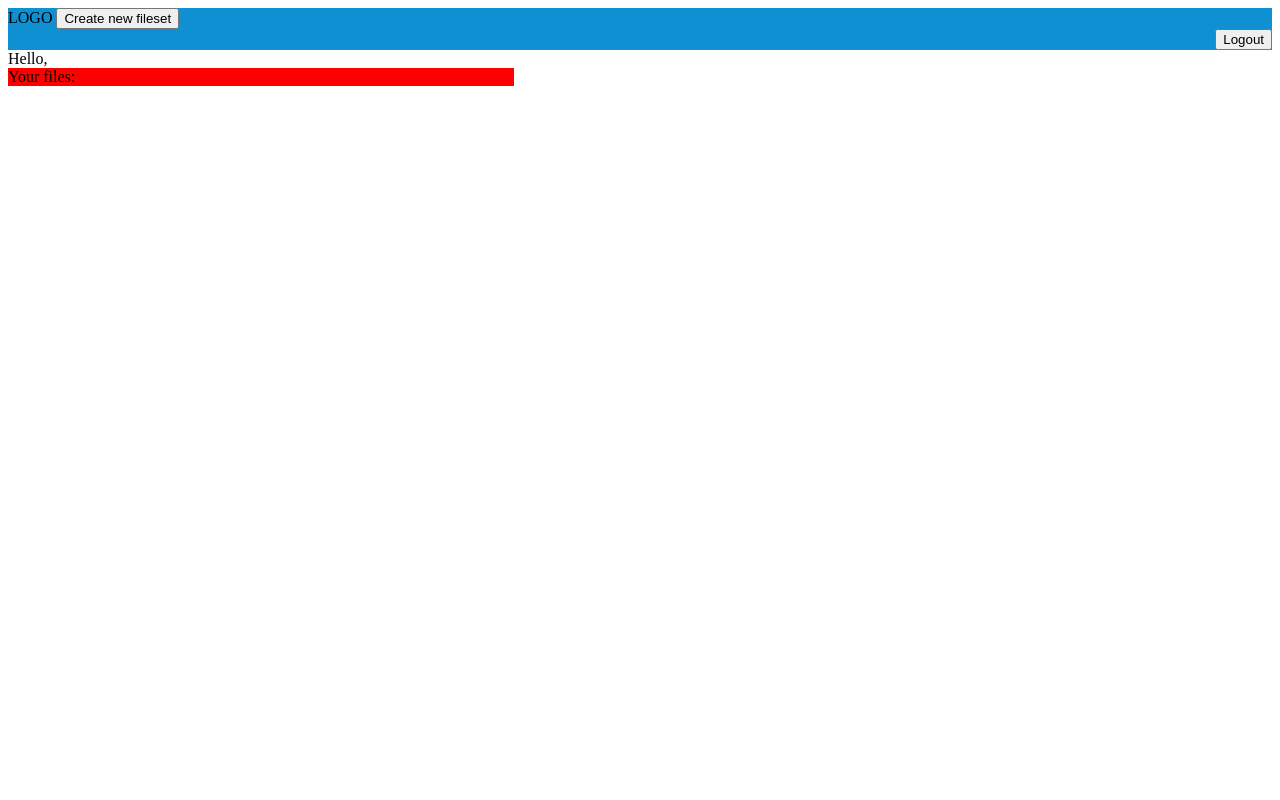
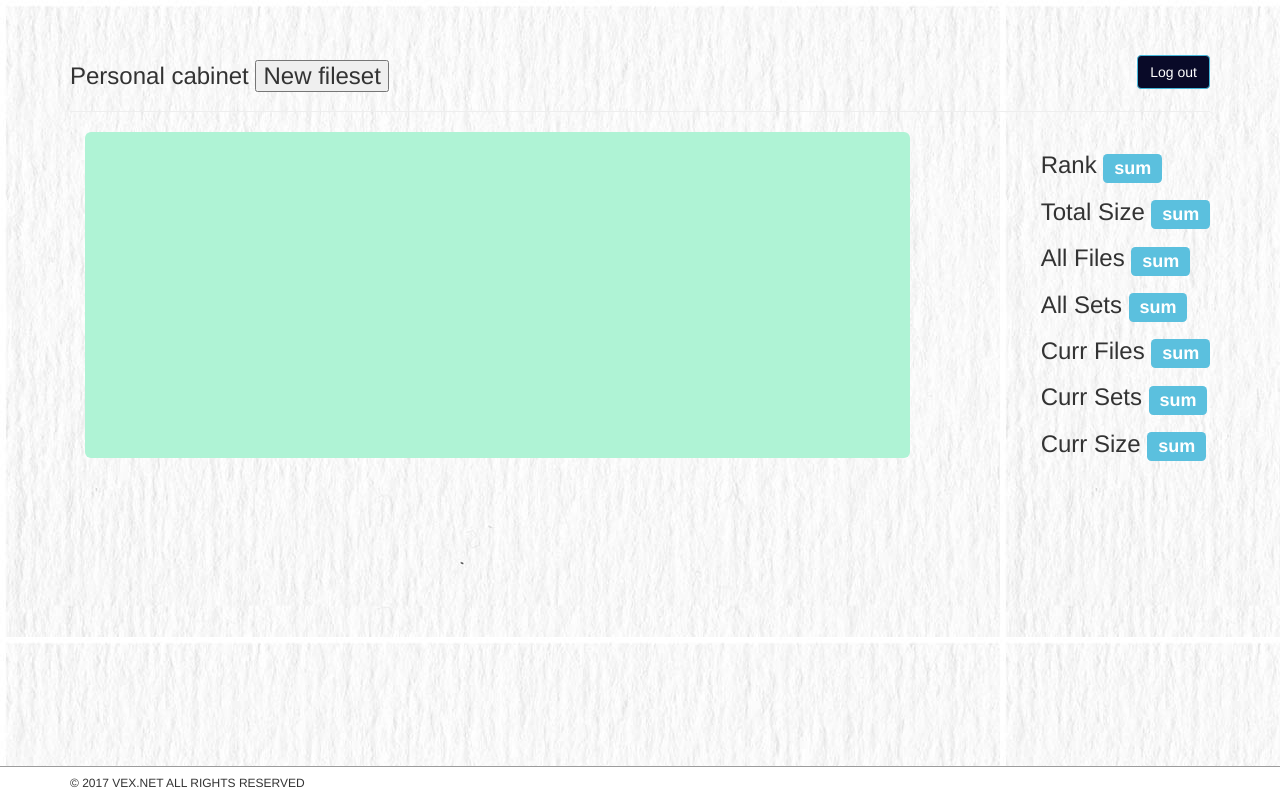
Before and after one commit to andriisalnikov/TechPractice2017, a Django app: template Task11/ex/templates/myprofile.html in a window 1280 px wide. Run offline with Django 3.2, Linux system fonts and the light colour scheme; the template is opened without the code that fills it, so the values that code supplies are empty.

Commit message:
Brand new profile page Improved fileset.html and fileset_for_owner.html Fixed create_fileset view (now initial author - user, not anonymous)

```diff
--- a/Task11/ex/ex/views.py
+++ b/Task11/ex/ex/views.py
@@ -103,7 +103,7 @@ def myprofile(request):
 
 
 def create_fileset(request):
-    au = TheUser.objects.filter(nick='anonymous')
+    au = TheUser.objects.filter(nick=request.session['nick'])
     somekey = randomStringJustDigits(12)
     fileset = FileSet(name=somekey, user=au[0])
     fileset.save()
--- /dev/null
+++ b/Task11/ex/techpractice/files/static/myprofile.css
@@ -0,0 +1,43 @@
+html {
+    height: 100%;
+}
+body {
+	padding: 0;
+	margin: 0;
+    position: relative;
+    min-height: 100%;
+    padding-bottom: 40px;
+    background-image: url("background.jpg");
+}
+footer {
+    position: absolute;
+    bottom: 0;
+    left: 0;
+    right: 0;
+    width: 100%;
+    margin-top: 50px;
+    border-top: 1px solid #9c9c9c;
+    background-color: white;
+}
+h1 {
+	text-align: center;
+}
+.cao {
+	height: 300px;
+}
+.btn {
+	background-color: #090a28;
+}
+.jumbotron {
+	height: 326px;
+	overflow-y: scroll;
+	background-color: #aff3d5;
+}
+.btn-group {
+    bottom: 15px;
+    position: relative;
+    top: 15px;
+}
+.descr {
+	color: #aaa;
+}
--- a/Task11/ex/templates/myprofile.html
+++ b/Task11/ex/templates/myprofile.html
@@ -1,41 +1,68 @@
-<!DOCTYPE html>
+<!DOCTYPE HTML>
+{% load static %}
 <html lang="en">
 	<head>
-    <meta charset="UTF-8">
+		<meta charset="utf-8">
+		<meta name="viewport" content="width=device-width, initial-scale=1">
 		<title>VEX.NET</title>
+        <link href="{% static "bootstrap.min.css" %}" rel="stylesheet">
+		<link href="{% static "myprofile.css" %}" rel="stylesheet">
 	</head>
 	<body>
-<div style="background-color: #0e90d2; height: 10%; width: 100%" >
-    <div align="left">
-        LOGO
-        <input type="button" name="Logout" value="Create new fileset" onClick='location.href="/create_fileset"'>
-    </div>
-    <div align="right">
-        {{ nick }}
-        <input type="button" name="Logout" value="Logout" onClick='location.href="/logout"'>
+		<div class="container">
+			  <section>
+			    <div class="page-header">
+			      <h3 class="pull-left">
+			        Personal cabinet
+                      {# TODO #}
+                      <button type="button" onClick='location.href="/create_fileset/"'>
+                          New fileset
+                      </button>
+			      </h3>
+			      <div class="pull-right">
+			        <div class="btn-group">
+			          <button type="button" class="btn btn-block btn-info" onClick='location.href="/logout"'>
+			            Log out
+			          </button>
 			        </div>
 			      </div>
-Hello, {{ nick }}
-<div style="background-color: red; height: 30%; width: 40%">
-Your files:
-    <ul>
+			      <div class="clearfix"></div>
+			    </div>
+			  </section>
+		</div>
+		<div class="container ">
+		<div class="col-xs-12 col-md-9">
+			<div class="jumbotron">
                 {% for f in filesets %}
-        <li>{{ f }}   <input type="button" value="edit" onClick='location.href="/{{ f.name }}"'></li>
+                    <p>{{ f.name }}</p>
+                    <dl class="dl-horizontal">
+                        <dt class="descr">Creation date</dt>
+                        <dd class="descr">- {{ f.created_date }}</dd>
+                        <dt class="descr">Size</dt>
+                        <dd class="descr">- 124KB</dd>
+				    </dl>
+                    <input type="button" value="edit" onClick='location.href="/{{ f.name }}"'>
                 {% endfor %}
-    </ul>
 			</div>
-
-{#<br>#}
-{#эта форма должна выскочить поверх всей странички при нажатии кнопки "New FileSet". По боками типо затемнить остальную страницу и запретить нажатие на нее. И сделать крестик, чтоб спрятать форму.#}
-{#<br>UPD. Нет, не должна!#}
-{#    <form name="reg" method="post" action="/create_fileset/">#}
-{#        {% csrf_token %}#}
-{#        <input  type ="text" name="name" required placeholder="Name" disabled>#}
-{#        <textarea cols="40" rows="5" name="description" placeholder="Description" disabled></textarea>#}
-{#        <input  type ="text" name="password" placeholder="Password" disabled>#}
-{#        <button type="submit" disabled>Create</button>#}
-{#        <br><br><br>#}
-{#        <button type ="button" class="btn btn-inverse span2" onClick='location.href="/logout"'>Logout</button>#}
-{#    </form>#}
+		</div>
+		<div class="pull-right">
+				<h3>Rank <span class="label label-info"> sum </span></h3>
+				<h3>Total Size <span class="label label-info"> sum </span></h3>
+				<h3>All Files <span class="label label-info"> sum </span></h3>
+				<h3>All Sets <span class="label label-info"> sum </span></h3>
+				<h3>Curr Files <span class="label label-info"> sum </span></h3>
+				<h3>Curr Sets <span class="label label-info"> sum </span></h3>
+				<h3>Curr Size <span class="label label-info"> sum </span></h3>
+		</div>
+		</div>
+		<footer>
+			<div class="container">
+          		<h6>
+             		© 2017 VEX.NET ALL RIGHTS RESERVED
+          		</h6>
+         	</div>
+		</footer>
+		<script src="{% static "jquery.js" %}"></script>
+        <script src="{% static "bootstrap.min.js" %}"></script>
 	</body>
 </html>
```
Also changed, not shown: Task11/ex/templates/fileset.html (+5 -4 lines), Task11/ex/templates/fileset_for_owner.html (+8 -11 lines). Lines whose indentation alone changed are shown as unchanged.
